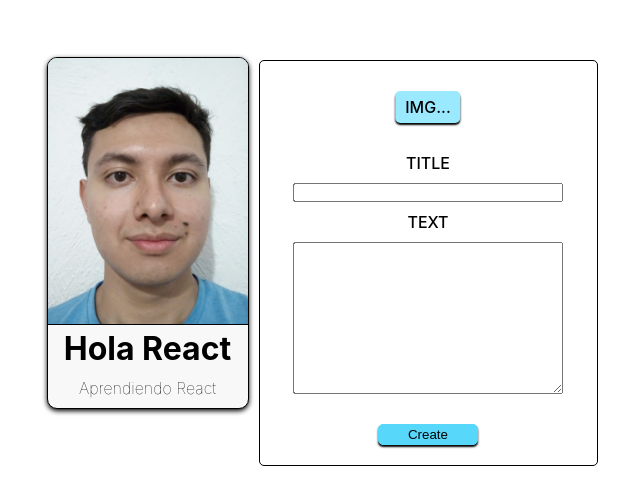
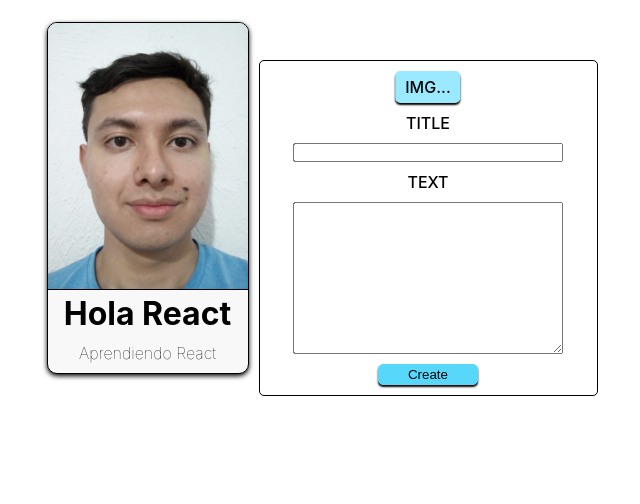
Before and after one commit to Wichosu/card-generator, a React (Create React App) app: page / in a window 1280 px wide. Shown: the top 504 px of the page, without its empty margins (323-963 px from the left). Built offline with nearby package versions, Linux system fonts and the light colour scheme.

Commit message:
image preview implemented

```diff
--- a/src/components/FormCard.jsx
+++ b/src/components/FormCard.jsx
@@ -1,7 +1,16 @@
-import React from 'react'
-import '../styles/FormCard.css'
+import React, {useState} from 'react'
+import '../styles/FormCard.css';
 
 function FormCard(){
+
+  const [selectedImage, setSelectedImage] = useState();
+
+  const imageChange = (e) => {
+    if(e.target.files && e.target.files.length > 0){
+      setSelectedImage(e.target.files[0]);
+    }
+  }
+
   return(
     <form className='form-container'>
       <label htmlFor='image_upload' className='form-file-label'>img...</label>
@@ -10,7 +19,17 @@ function FormCard(){
         name='image_upload'
         id='image_upload'
         accept='.jpg, .jpeg, .png'
-        className='form-file' />
+        className='form-file'
+        onChange={imageChange} />
+      {selectedImage && (
+        <div className='form-image-container'>
+          <img
+            src={URL.createObjectURL(selectedImage)}
+            alt="Your image"
+            className='form-image'
+          />
+        </div>
+      )}
       <label>Title</label>
       <input type='text' />
       <label>Text</label>
--- a/src/styles/FormCard.css
+++ b/src/styles/FormCard.css
@@ -5,6 +5,38 @@
   border-radius: 5px;
   display: grid;
   text-align: center;
+}
+
+.form-file{
+  margin: 0;
+  padding: 0;
+  width: 0;
+  height: 0;
+  visibility: hidden;
+}
+
+.form-file-label{
+  width: fit-content;
+  margin: 10px 50%;
+  padding: 1px 5px;
+  transform: translateX(-50%);
+  border: 5px solid #9ae9ff;
+  border-radius: 5px;
+  background-color: #9ae9ff;
+  box-shadow: 0px 2px 2px black;
+  cursor: pointer;
+  transition: ease 400ms;
+}
+
+.form-image-container{
+  width: 100px;
+  margin: 0px 50%;
+  transform: translateX(-50%);
+  overflow: hidden;
+}
+
+.form-image{
+  width: inherit;
 }
 
 input, textarea{
@@ -21,7 +53,7 @@ label{
 button{
   width: 100px;
   padding: 2px 0;
-  margin: 20px 50%;
+  margin: 0px 50% 10px 50%;
   transform: translateX(-50%);
   background-color: #57d8fb;
   border: 1px solid #57d8fb;
@@ -44,24 +76,3 @@ button:active, .form-file-label:active{
   transform: linear 1ms;
   box-shadow: 0px -1px 2px black;
 }
-
-.form-file{
-  margin: 0;
-  padding: 0;
-  width: 0;
-  height: 0;
-  visibility: hidden;
-}
-
-.form-file-label{
-  width: fit-content;
-  margin: 30px 50%;
-  padding: 1px 5px;
-  transform: translateX(-50%);
-  border: 5px solid #9ae9ff;
-  border-radius: 5px;
-  background-color: #9ae9ff;
-  box-shadow: 0px 2px 2px black;
-  cursor: pointer;
-  transition: ease 400ms;
-}
```
